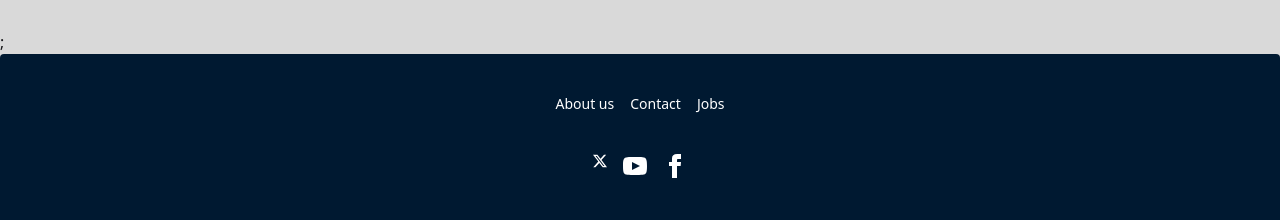
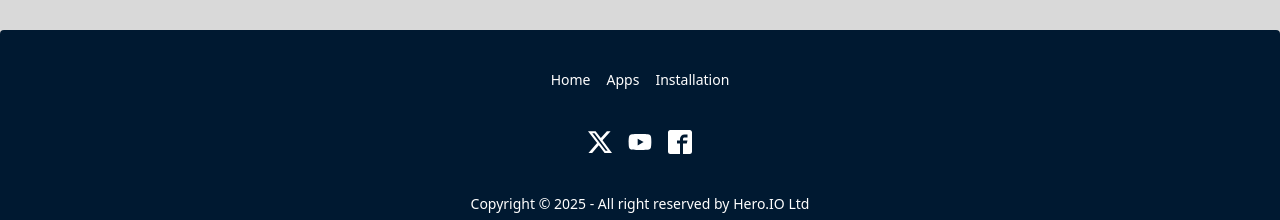
Before and after one commit to sadtafhim/Assignment8-Hero-Apps, a React (Vite) app: page /Apps in a window 1280 px wide. Shown: the part 2642-2862 px from the top of the page. Built offline with nearby package versions, Linux system fonts and the light colour scheme.

Commit message:
fifth commit-Apps detail error section Made

```diff
--- a/package.json
+++ b/package.json
@@ -14,6 +14,7 @@
     "react": "^19.1.1",
     "react-dom": "^19.1.1",
     "react-icons": "^5.5.0",
+    "react-loader-spinner": "^7.0.3",
     "react-router": "^7.9.4",
     "recharts": "^3.2.1",
     "tailwindcss": "^4.1.14"
--- a/src/Routes/Routes.jsx
+++ b/src/Routes/Routes.jsx
@@ -24,7 +24,6 @@ const router = createBrowserRouter([
       {
         path: "/Apps",
         Component: Apps,
-        loader: () => fetch("/appData.json"),
       },
       {
         path: "AppData/:appId",
--- a/src/components/Banner/Banner.jsx
+++ b/src/components/Banner/Banner.jsx
@@ -23,13 +23,13 @@ const Banner = () => {
           make an impact.
         </p>
         <div className="flex gap-2">
-          <Link>
+          <Link to={"https://play.google.com/store/games?hl=en&pli=1"}>
             <button className="btn bg-white font-semibold text-xl">
               <FaGooglePlay />
               Google Play
             </button>
           </Link>
-          <Link>
+          <Link to="https://www.apple.com/app-store/">
             <button className="btn bg-white font-semibold text-xl">
               <FaAppStoreIos />
               App Store
--- a/src/components/Footer/Footer.jsx
+++ b/src/components/Footer/Footer.jsx
@@ -1,7 +1,8 @@
 import React from "react";
 import { Link } from "react-router";
 import { BsTwitterX } from "react-icons/bs";
-
+import { ImFacebook2 } from "react-icons/im";
+import { FaYoutube } from "react-icons/fa6";
 
 const Footer = () => {
   return (
@@ -9,41 +10,33 @@ const Footer = () => {
       <footer className="footer footer-horizontal footer-center bg-[#001931] text-base-content rounded p-10">
         <nav className="grid grid-flow-col gap-4">
           <Link to="/" className="link link-hover text-white">
-            About us
+            Home
           </Link>
           <Link to="/Apps" className="link link-hover text-white">
-            Contact
+            Apps
           </Link>
-          <Link to="/Installations" className="link link-hover text-white">
-            Jobs
+          <Link to="/Installation" className="link link-hover text-white">
+            Installation
           </Link>
         </nav>
         <nav>
           <div className="grid grid-flow-col gap-4 text-white">
-            <Link className="text-white" to="www.x.com">
-              <BsTwitterX />
-            </Link>
-            <a>
-              <svg
-                xmlns="http://www.w3.org/2000/svg"
-                width="24"
-                height="24"
-                viewBox="0 0 24 24"
-                className="fill-current"
-              >
-                <path d="M19.615 3.184c-3.604-.246-11.631-.245-15.23 0-3.897.266-4.356 2.62-4.385 8.816.029 6.185.484 8.549 4.385 8.816 3.6.245 11.626.246 15.23 0 3.897-.266 4.356-2.62 4.385-8.816-.029-6.185-.484-8.549-4.385-8.816zm-10.615 12.816v-8l8 3.993-8 4.007z"></path>
-              </svg>
+            <a className="text-white" href="https://www.x.com" target="_blank">
+              <BsTwitterX size={24} />
             </a>
-            <a>
-              <svg
-                xmlns="http://www.w3.org/2000/svg"
-                width="24"
-                height="24"
-                viewBox="0 0 24 24"
-                className="fill-current"
-              >
-                <path d="M9 8h-3v4h3v12h5v-12h3.642l.358-4h-4v-1.667c0-.955.192-1.333 1.115-1.333h2.885v-5h-3.808c-3.596 0-5.192 1.583-5.192 4.615v3.385z"></path>
-              </svg>
+            <a
+              className="text-white"
+              href="https://www.youtube.com"
+              target="_blank"
+            >
+              <FaYoutube size={24} />
+            </a>
+            <a
+              className="text-white"
+              href="https://www.facebook.com"
+              target="_blank"
+            >
+              <ImFacebook2 size={24} />
             </a>
           </div>
         </nav>
--- a/src/components/NavBar/NavBar.jsx
+++ b/src/components/NavBar/NavBar.jsx
@@ -60,7 +60,7 @@ const NavBar = () => {
           <ul className="menu menu-horizontal px-1">{links}</ul>
         </div>
         <div className="navbar-end">
-          <Link to="https://github.com/sadtafhim">
+          <Link to="https://github.com/sadtafhim/Assignment8-Hero-Apps">
             <button className="btn border border-[#632EE3] text-white bg-gradient-to-r from-[#632EE3] to-[#9F62F2]">
               <FaGithub /> Contribute
             </button>
--- a/src/pages/Apps/Apps.jsx
+++ b/src/pages/Apps/Apps.jsx
@@ -1,8 +1,19 @@
-import React from "react";
-import { useLoaderData } from "react-router";
+import React, { useEffect, useState } from "react";
 import AppBlock from "../../components/AppBlock/AppBlock";
+import { Suspense } from "react";
+import { Circles } from "react-loader-spinner";
 const Apps = () => {
-  const appData = useLoaderData();
+  const [appData, setAppData] = useState([]);
+
+  useEffect(() => {
+    fetch("appData.json")
+      .then((res) => res.json())
+      .then((data) => {
+        setAppData(data);
+      });
+  }, []);
+
+  console.log(appData);
   return (
     <div>
       <div className="mt-20 mb-10">
@@ -37,12 +48,25 @@ const Apps = () => {
           <input type="search" required placeholder="Search" />
         </label>
       </div>
-      <div className="max-w-[1440px] grid grid-cols-2 md:grid-cols-4 mx-auto gap-5 mb-20">
-        {appData.map((app) => (
-          <AppBlock key={app.id} app={app}></AppBlock>
-        ))}
-      </div>
-      ;
+      <Suspense
+        fallback={
+          <Circles
+            height="80"
+            width="80"
+            color="#4fa94d"
+            ariaLabel="circles-loading"
+            wrapperStyle={{}}
+            wrapperClass=""
+            visible={true}
+          />
+        }
+      >
+        <div className="max-w-[1440px] grid grid-cols-2 md:grid-cols-4 mx-auto gap-5 mb-20">
+          {appData.map((app) => (
+            <AppBlock key={app.id} app={app}></AppBlock>
+          ))}
+        </div>
+      </Suspense>
     </div>
   );
 };
```
Also changed, not shown: 1 other file (tests, documents, lock files or other folders).
